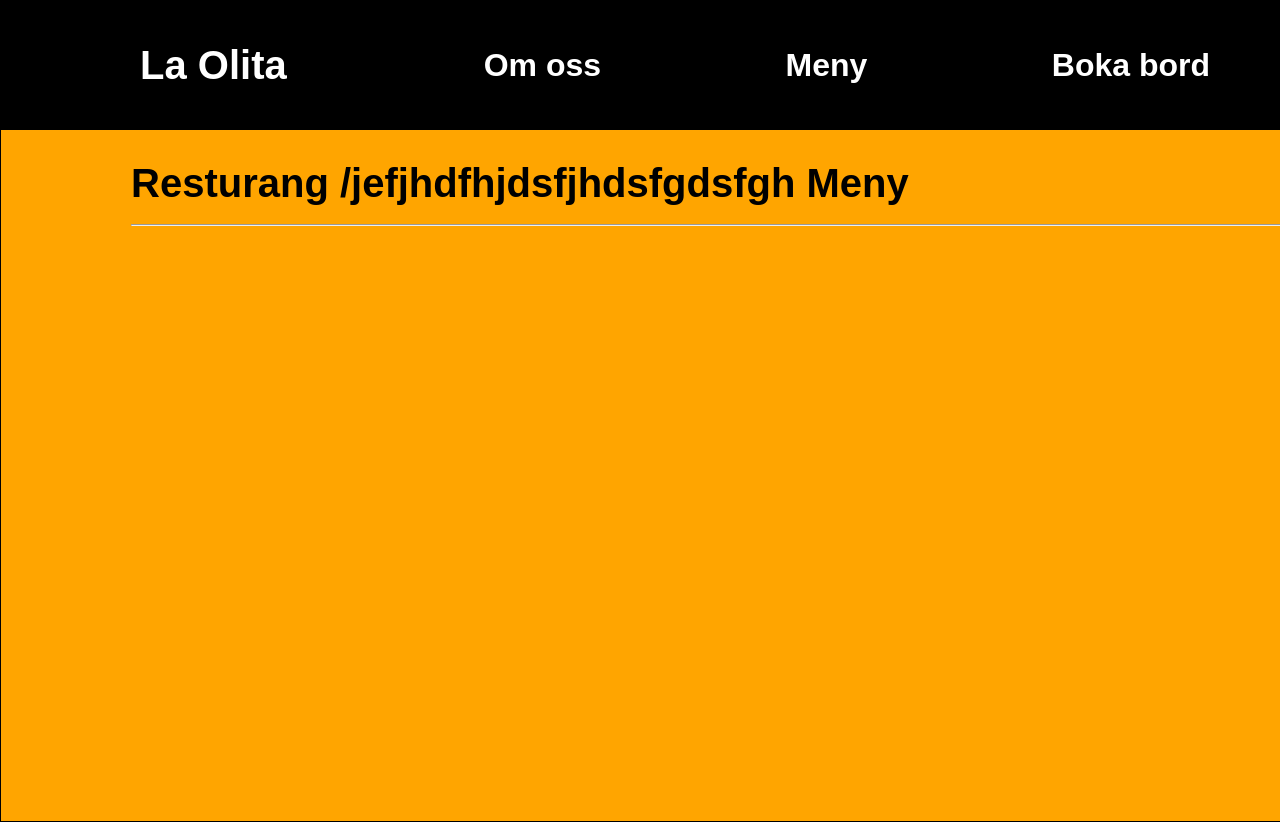
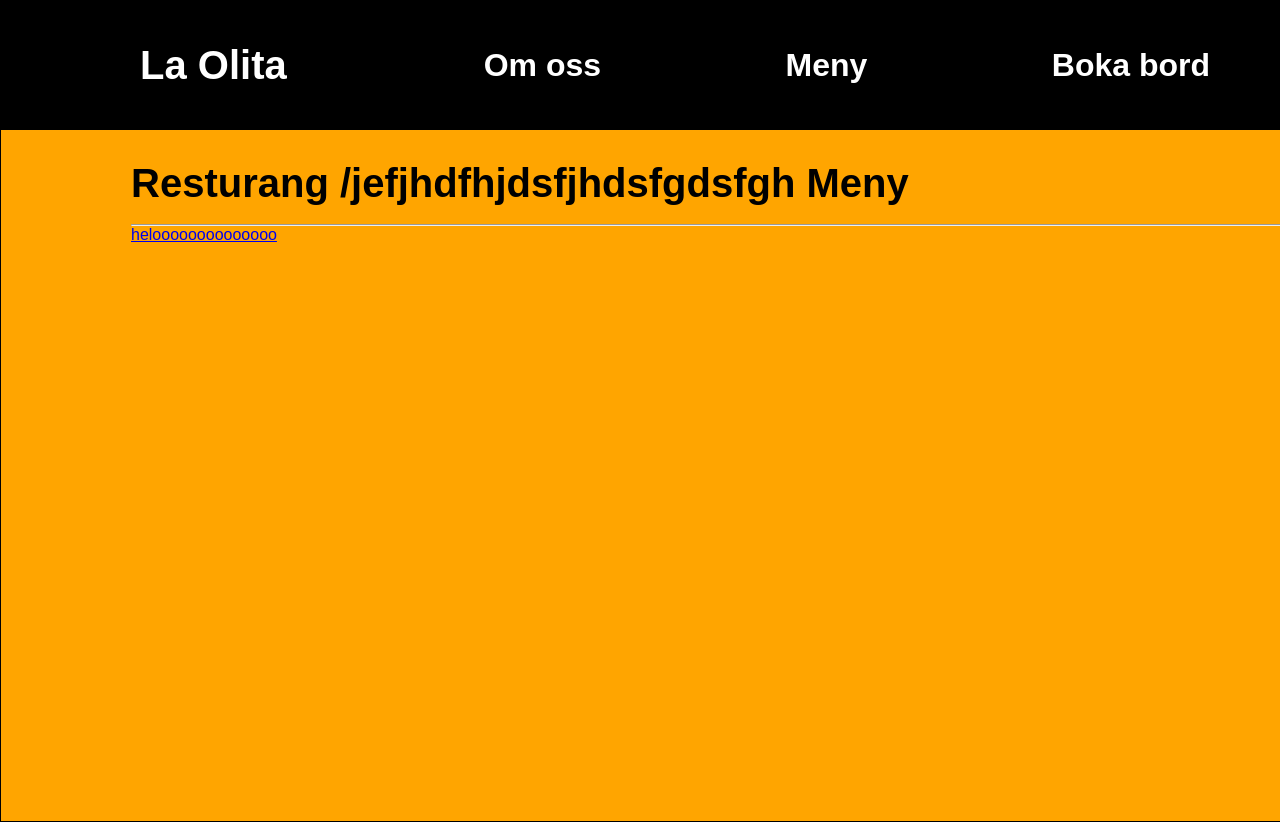
Before and after one commit to antonioobaid/git-practice, a plain HTML site: page resturang.html in a window 1280 px wide. Shown: the top 822 px of the page. Drawn offline with Linux system fonts and the light colour scheme.

Commit message:
add link to resturant

```diff
--- a/resturang.html
+++ b/resturang.html
@@ -70,7 +70,7 @@
     <div class="meny-rätter">
         <h1 class="resturang-meny">Resturang /jefjhdfhjdsfjhdsfgdsfgh Meny</h1><br>
         <hr class="line">
-
+        <a href="#">heloooooooooooooo</a>
     </div>
  </section>
 </body>
```
